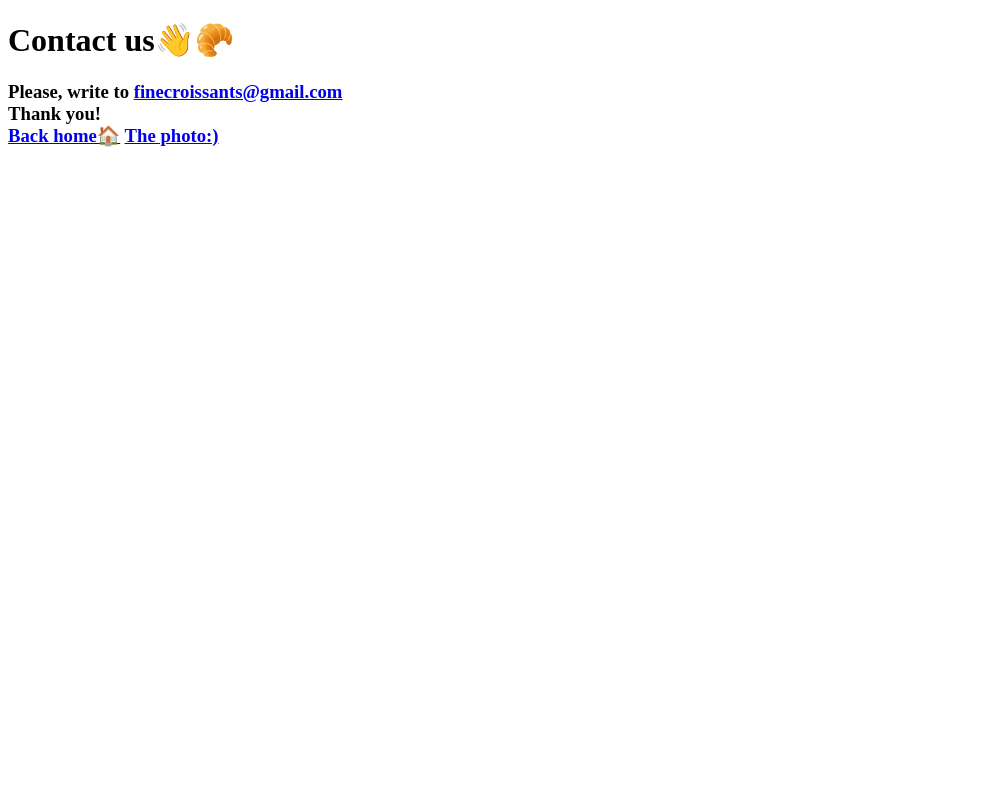
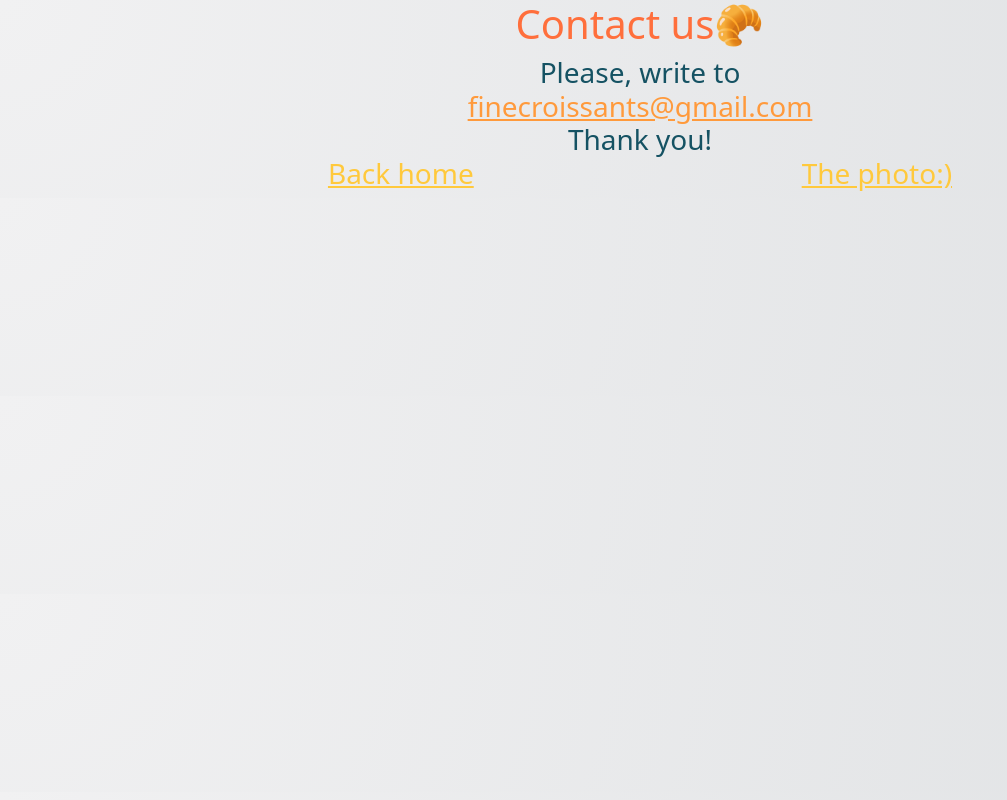
Before and after one commit to margaritakoroviakova/Croissant, a plain HTML site: page contact.html in a window 1280 px wide. Shown: the whole page, without its empty margins (0-1007 px from the left). Drawn offline with nearby package versions, Linux system fonts and the light colour scheme.

Commit message:
Applied design with CSS and Bootstrap(contact.html)

```diff
--- a/contact.html
+++ b/contact.html
@@ -5,15 +5,65 @@
     <meta http-equiv="X-UA-Compatible" content="IE=edge" />
     <meta name="viewport" content="width=device-width, initial-scale=1.0" />
     <title>Document</title>
+    <link
+      href="https://cdn.jsdelivr.net/npm/bootstrap@5.2.2/dist/css/bootstrap.min.css"
+      rel="stylesheet"
+      integrity="sha384-Zenh87qX5JnK2Jl0vWa8Ck2rdkQ2Bzep5IDxbcnCeuOxjzrPF/et3URy9Bv1WTRi"
+      crossorigin="anonymous"
+    />
+    <script
+      src="https://cdn.jsdelivr.net/npm/bootstrap@5.2.2/dist/js/bootstrap.bundle.min.js"
+      integrity="sha384-OERcA2EqjJCMA+/3y+gxIOqMEjwtxJY7qPCqsdltbNJuaOe923+mo//f6V8Qbsw3"
+      crossorigin="anonymous"
+    ></script>
+    <style>
+      body {
+        background: radial-gradient(
+          circle at 0% 0.5%,
+          rgb(241, 241, 242) 0.1%,
+          rgb(224, 226, 228) 100.2%
+        );
+      }
+
+      h1,
+      h3 {
+        text-align: center;
+      }
+
+      h1 {
+        color: #ff6f3c;
+      }
+
+      .links {
+        display: flex;
+        justify-content: space-evenly;
+      }
+
+      a {
+        color: #ffc93c;
+      }
+
+      .mail {
+        color: #ff9a3c;
+      }
+
+      div {
+        color: #155263;
+      }
+    </style>
   </head>
   <body>
-    <h1>Contact us👋🥐</h1>
+    <h1>Contact us🥐</h1>
     <h3>
-      Please, write to
-      <a href="mailto@finecroissants@gmail.com">finecroissants@gmail.com</a>
+      <div>Please, write to</div>
+      <a class="mail" href="mailto@finecroissants@gmail.com"
+        >finecroissants@gmail.com</a
+      >
       <div>Thank you!</div>
-      <a href="/index.html">Back home🏠</a>
-      <a href="/photo.html">The photo:)</a>
+      <div class="links">
+        <a href="/index.html">Back home</a>
+        <a href="/photo.html">The photo:)</a>
+      </div>
     </h3>
   </body>
 </html>
```
